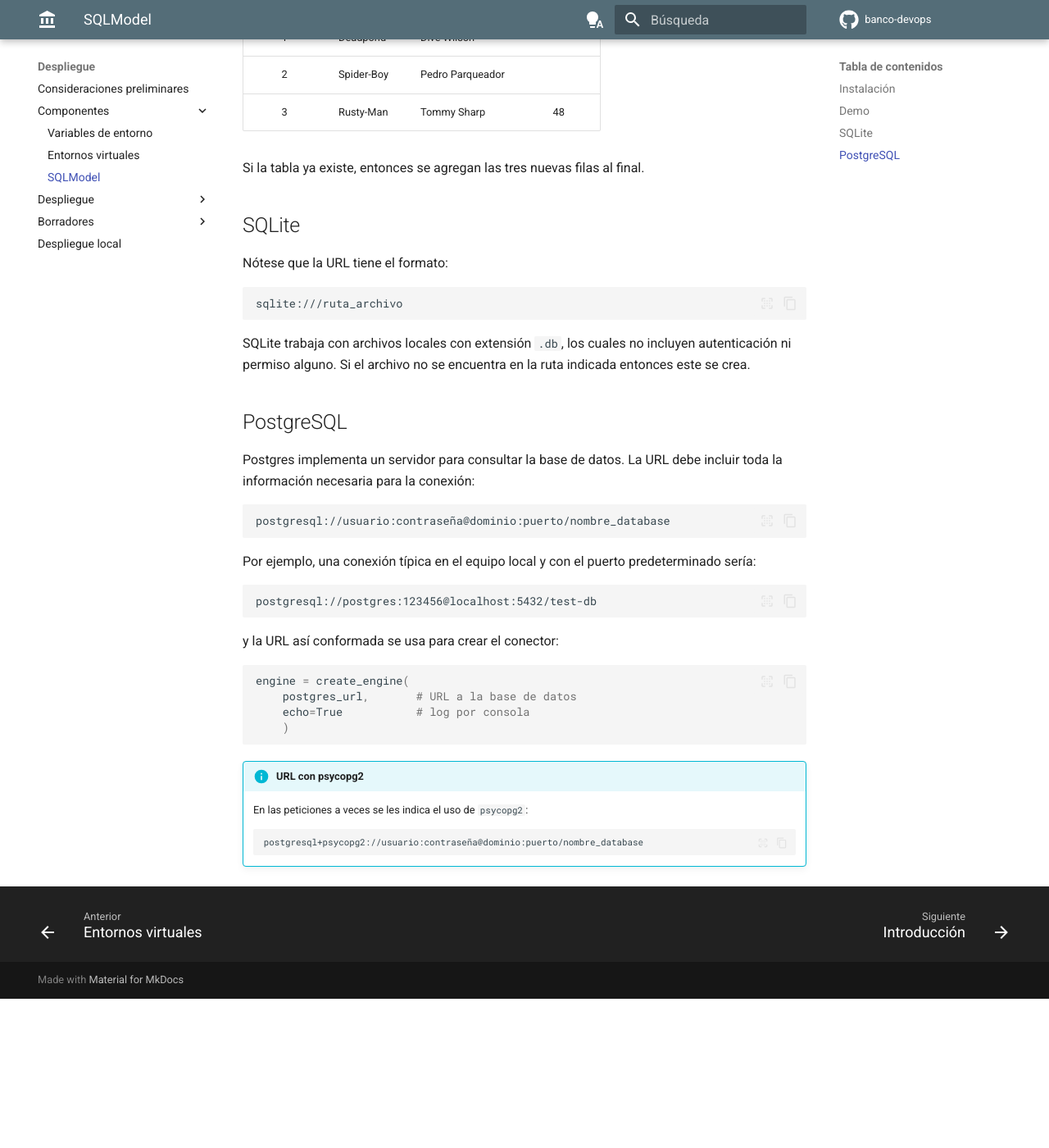
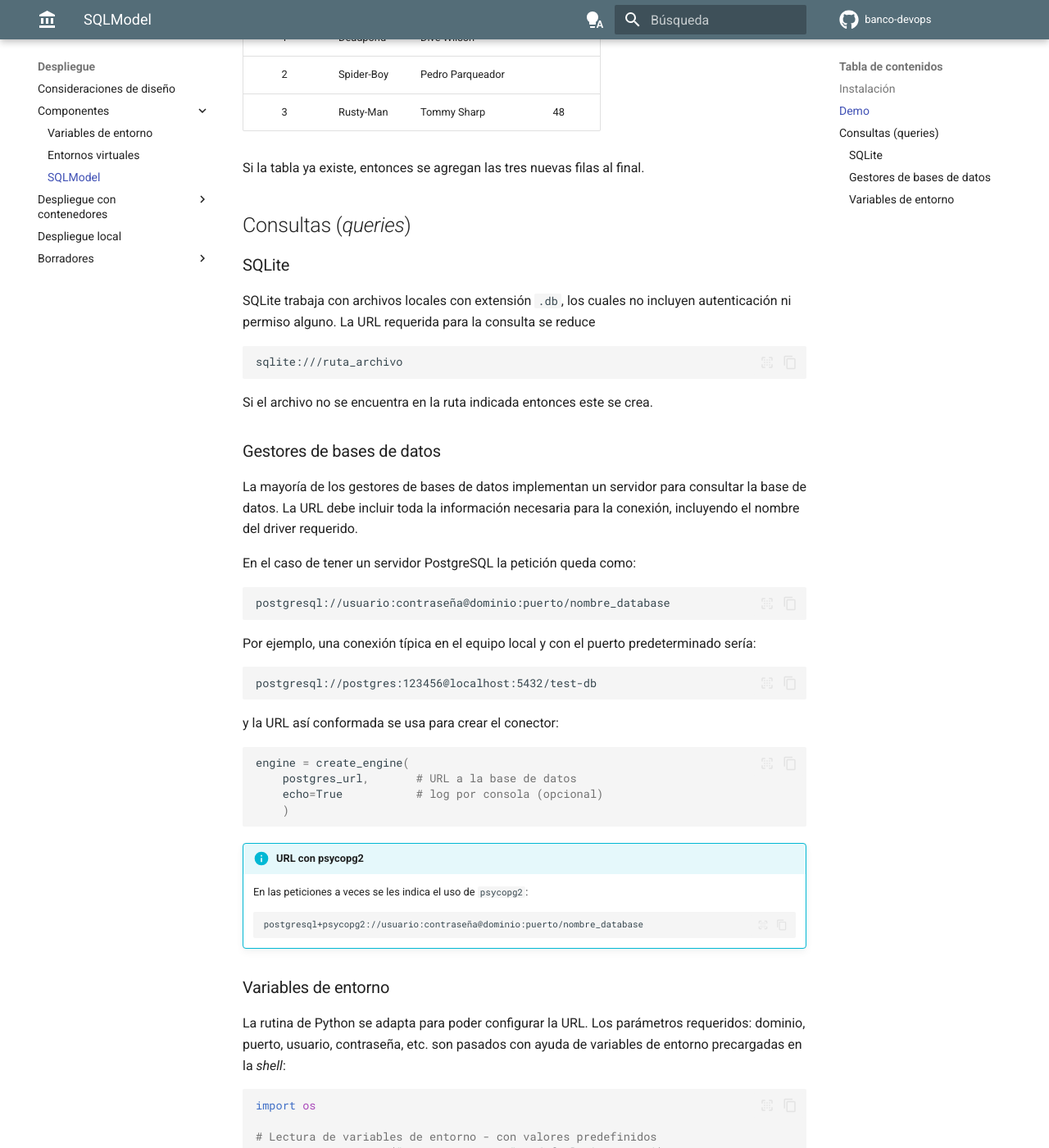
Before and after one commit to PYTHON-DESDE-0/banco-devops, an MkDocs documentation site: the page built from documentacion/componentes/sqlmodel.md, in a window 1280 px wide and 1400 px high, scrolled down 1638 px. Shown: the whole window at 82% size. Built offline with MkDocs 1.6.1 and Material for MkDocs 9.7.7, drawn with Linux system fonts in a browser that asks for light colours; plug-ins that fetch from the network failed and are left out; comment, search, counter and statistics services are not loaded; before the commit the page ends 2856 px from its top, so only the background shows below that; some of the changed text lies outside the part shown.

Commit message:
'Consideraciones preliminares' reordenada y reubicada - SQLModel explicado (sólo rutinas)

````diff
--- a/documentacion/componentes/sqlmodel.md
+++ b/documentacion/componentes/sqlmodel.md
@@ -83,33 +83,38 @@
 |3	|Rusty-Man	|Tommy Sharp	  | 48|
 
 
-
-
 Si la tabla ya existe,
 entonces se agregan las tres nuevas filas al final.
 
-## SQLite
 
-Nótese que la URL tiene el formato:
+## Consultas (*queries*)
+
+### SQLite
+
+SQLite trabaja con archivos locales
+con extensión `.db`,
+los cuales no incluyen autenticación
+ni permiso alguno.
+La URL requerida para la consulta se reduce
 
 ```http
 sqlite:///ruta_archivo
 ```
 
-SQLite trabaja con archivos locales
-con extensión `.db`,
-los cuales no incluyen autenticación
-ni permiso alguno.
 Si el archivo no se encuentra en la ruta indicada
 entonces este se crea.
 
 
+### Gestores de bases de datos
 
-## PostgreSQL
+La mayoría de los gestores de bases de datos
+implementan un servidor para consultar la base de datos.
+La URL debe incluir
+toda la información necesaria para la conexión,
+incluyendo el nombre del driver requerido.
 
-Postgres implementa un servidor para consultar la base de datos.
-La URL debe incluir toda la información necesaria para la conexión:
-
+En el caso de tener un servidor PostgreSQL
+la petición queda como:
 
 ```http
 postgresql://usuario:contraseña@dominio:puerto/nombre_database
@@ -128,7 +133,7 @@
 ```py
 engine = create_engine(
     postgres_url,       # URL a la base de datos
-    echo=True           # log por consola
+    echo=True           # log por consola (opcional)
     )
 ```
 
@@ -139,3 +144,32 @@
     ```http
     postgresql+psycopg2://usuario:contraseña@dominio:puerto/nombre_database
     ```
+
+
+### Variables de entorno
+
+La rutina de Python
+se adapta para poder configurar la URL.
+Los parámetros requeridos:
+dominio, puerto, usuario, contraseña, etc.
+son pasados con ayuda de variables de entorno
+precargadas en la *shell*:
+
+```py
+import os
+
+# Lectura de variables de entorno - con valores predefinidos
+user     = os.getenv("USUARIO_POSTGRES" , default='postgres')
+password = os.getenv("PASSW_POSTGRES"   , default='123456'  )
+# ...
+```
+La función `getenv()` del módulo `os`
+es la encargada de leer los valores de las variables pedidas
+y puede asignarle un valor predefinido si la variable no existe.
+
+La URL se compone con ayuda de un *f-string*:
+```py
+# ruta al servidor PostgreSQL
+ruta = f"postgresql://{user}:{password}@{dominio}:{puerto}/{database}"
+print(f"URL de base de datos: {ruta}")
+```
--- a/documentacion/despliegue/consideraciones.md
+++ b/documentacion/despliegue/consideraciones.md
@@ -1,6 +1,66 @@
 
 
-# Consideraciones preliminares
+# Consideraciones de diseño
+
+
+## Arquitectura de servicios
+
+Aún no establecida de manera definitiva.
+En principio serían tres servicios monolíticos:
+
+- Un servicio de frontend;
+- Un servicio de backend;
+- Un servicio de SQL;
+
+La regla básica de asignación sería: un servicio - un contenedor.
+
+
+<!--
+Es posible que estos bloques sean fragmentados a futuro en microservicios para
+poder acomodarlos con topologías como:
+
+- Paquete por capa;
+- Paquete por prestación;
+- Arquitectura de cebolla;
+- Arquitectura hexagonal.
+ -->
+
+
+
+## Componentes
+
+
+### Frontend - FLET
+
+Flet es un framework apto tanto para crear
+tanto apps multiplataforma
+(Android, IOS, Windows, Linux)
+como también páginas web
+tanto estáticas como dinámicas.
+Es *fork* del popular framework **Flutter**
+y está adaptado al lenguaje Python.
+
+
+### Backend - FastAPI (test)
+
+FastAPI es un potente framework para crear servidores backend
+basado en **Flask**.
+Trae integrados los servidores Uvicorn y Guvicorn,
+los cuales ya traen mecanismos integrados para la gestión paralela
+de las peticiones remotas.
+Se escribe en Python.
+
+
+### SQL - PostgreSQL
+
+PostgreSQL es uno de los gestores de bases de datos
+más populares y potentes
+Es de código abierto y destaca el manejo de bases de datos grandes.
+Hay múltiples servicios online que ofrecen su despliegue.
+
+
+
+
 
 ## Despliegue (*deploy*)
 
@@ -31,59 +91,3 @@
 no se justifica para varias miles de peticiones por segundo.
 - Kubernetes y sus implementaciones para uso en PC (K3S, Minikube, KinD) son bastante más exigentes en recursos de base que Docker o Podman.
 - Los *manifiestos* de Kubernetes también tienen sus propias reglas y complejidades.
-
-## Arquitectura de servicios
-
-Aún no establecida de manera definitiva.
-En principio serían tres servicios monolíticos:
-
-- Un servicio de frontend;
-- Un servicio de backend;
-- Un servicio de SQL;
-
-La regla básica de asignación sería: un servicio - un contenedor.
-
-
-<!--
-Es posible que estos bloques sean fragmentados a futuro en microservicios para
-poder acomodarlos con topologías como:
-
-- Paquete por capa;
-- Paquete por prestación;
-- Arquitectura de cebolla;
-- Arquitectura hexagonal.
- -->
-
-
-
-## Componentes
-
-
-
-### Frontend - FLET
-
-Flet es un framework apto tanto para crear
-tanto apps multiplataforma
-(Android, IOS, Windows, Linux)
-como también páginas web
-tanto estáticas como dinámicas.
-Es *fork* del popular framework **Flutter**
-y está adaptado al lenguaje Python.
-
-
-### Backend - FastAPI (test)
-
-FastAPI es un potente framework para crear servidores backend
-basado en **Flask**.
-Trae integrados los servidores Uvicorn y Guvicorn,
-los cuales ya traen mecanismos integrados para la gestión paralela
-de las peticiones remotas.
-Se escribe en Python.
-
-
-### SQL - PostgreSQL
-
-PostgreSQL es uno de los gestores de bases de datos
-más populares y potentes
-Es de código abierto y destaca el manejo de bases de datos grandes.
-Hay múltiples servicios online que ofrecen su despliegue.
--- a/documentacion/despliegue/index.md
+++ b/documentacion/despliegue/index.md
@@ -1,4 +1,4 @@
-# Introducción
+# Despliegue con contenedores
 
 
 ## Introducción a los contenedores
--- a/mkdocs.yml
+++ b/mkdocs.yml
@@ -200,20 +200,19 @@
       - componentes/venv.md
       - componentes/sqlmodel.md
 
-
-
-    - Despliegue:
+    - Despliegue con contenedores:
     # - Contenedores:
       - despliegue/index.md
       # - despliegue/intro.md
       - despliegue/imagenes.md
       - despliegue/python.md
       - despliegue/postgres.md
+
+    - despliegue/pruebas.md
+
     - Borradores:
-      - despliegue/adicionales.md
+      - borradores/adicionales.md
       - borradores/servidores.md
-      - despliegue/tips.md
+      - borradores/tips.md
 
       - borradores/mkdocs.md
-
-    - despliegue/pruebas.md
````
Also changed, not shown: documentacion/componentes/index.md (+2 -1 lines), documentacion/borradores/adicionales.md (renamed from documentacion/despliegue/adicionales.md), documentacion/borradores/tips.md (renamed from documentacion/despliegue/tips.md).
